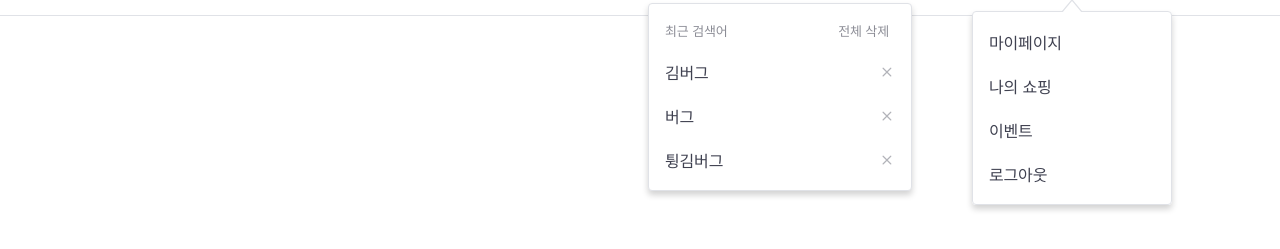
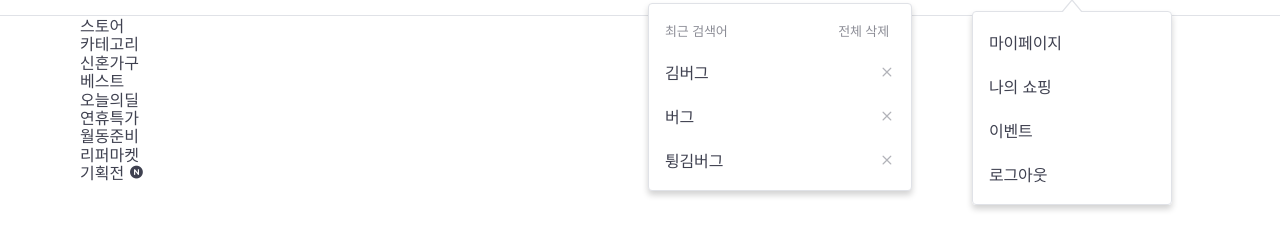
Before and after one commit to soyunhan/work-tomorrowhouuse, a website: page index.html in a window 1280 px wide. Shown: the part 65-314 px from the top of the page. Drawn offline with Linux system fonts and the light colour scheme; files whose address does not match are found by name.

Commit message:
Mark up lnb component

```diff
--- a/index.html
+++ b/index.html
@@ -1,5 +1,5 @@
 <html lang="ko">
-    <!DOCTYPE html>
+<!DOCTYPE html>
 
 <head>
     <meta charset="UTF-8" />
@@ -378,6 +378,48 @@
         </div>
     </aside>
 
+    <nav class="lnb">
+        <div class="container">
+            <div class="row">
+                <div class="col-sm-4">
+                    <h1 class="visually-hidden">스토어 메뉴</h1>
+
+                    <ul class="lnb-list">
+                        <li class="lnb-item">
+                            <a href="/">스토어</a>
+                        </li>
+                        <li class="lnb-item">
+                            <a href="/">카테고리</a>
+                        </li>
+                        <li class="lnb-item">
+                            <a href="/">신혼가구</a>
+                        </li>
+                        <li class="lnb-item">
+                            <a href="/">베스트</a>
+                        </li>
+                        <li class="lnb-item">
+                            <a href="/">오늘의딜</a>
+                        </li>
+                        <li class="lnb-item">
+                            <a href="/">연휴특가</a>
+                        </li>
+                        <li class="lnb-item">
+                            <a href="/">월동준비</a>
+                        </li>
+                        <li class="lnb-item">
+                            <a href="/">리퍼마켓</a>
+                        </li>
+                        <li class="lnb-item">
+                            <a href="/">
+                                기획전
+                                <i class="ic-new" lang="en" aria-label="New"></i>
+                            </a>
+                        </li>
+                    </ul>
+                </div>
+            </div>
+        </div>
+    </nav>
     <div class="overlay" aria-hidden></div>
 </body>
 
```
